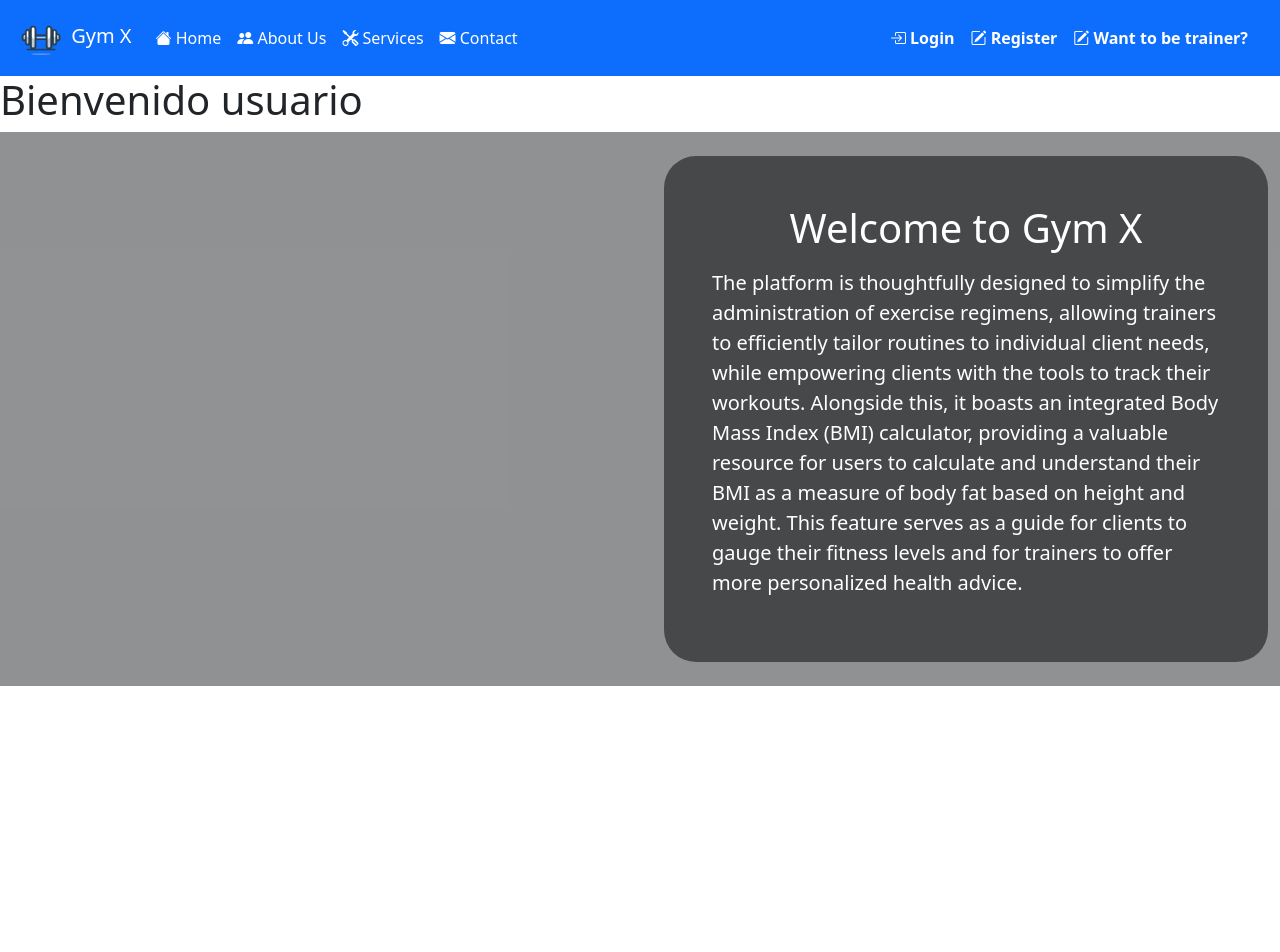
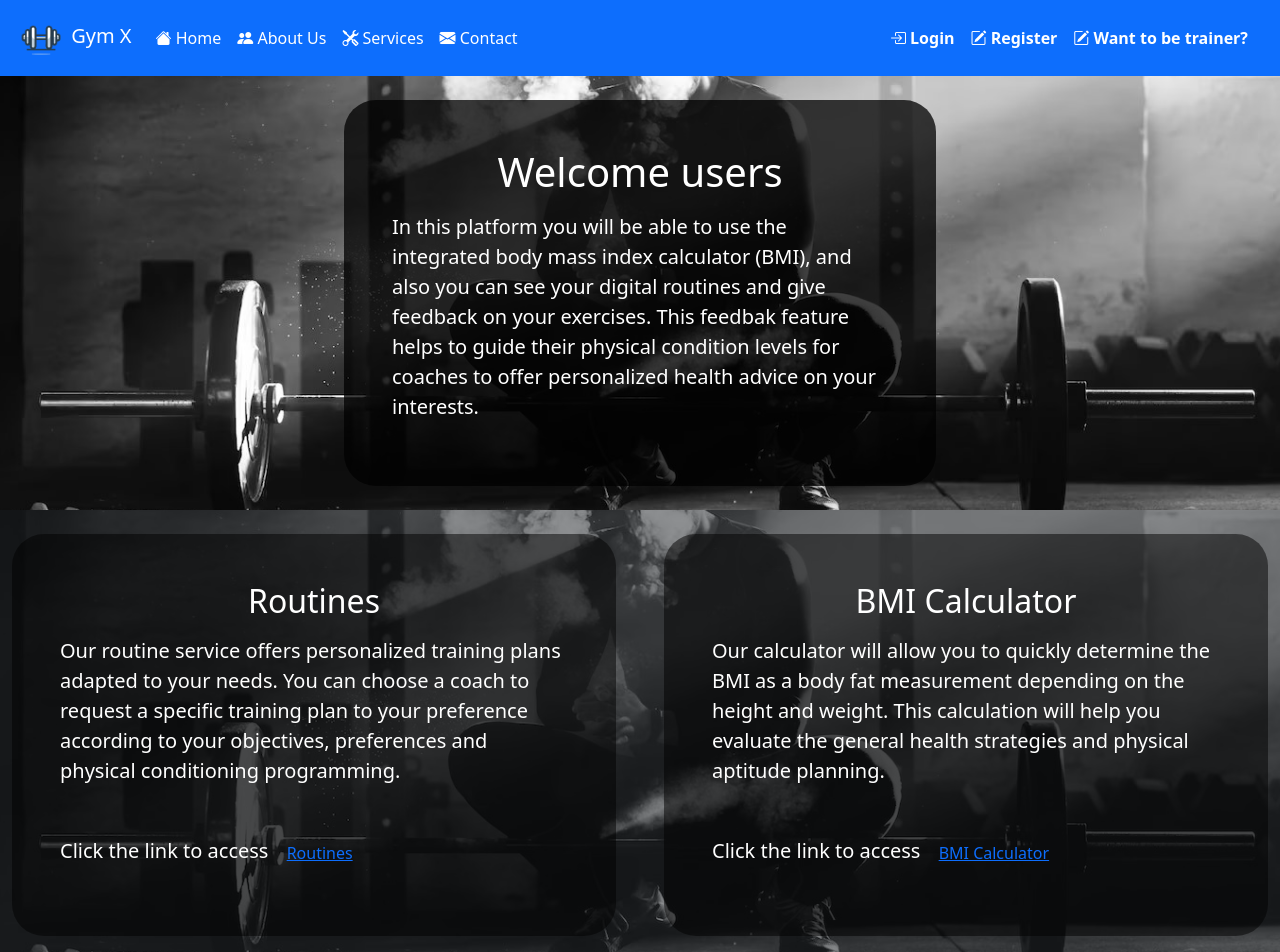
Before and after one commit to ComponentesCenfo/ComponentesProyectoFrontend, an Angular app: page /landing-client in a window 1280 px wide. Shown: the top 952 px of the page. Before the commit the page ends 800 px from the top, so only its background shows below. Built offline with nearby package versions, Linux system fonts and the light colour scheme.

Commit message:
Landing Page para Cliente

```diff
--- a/src/app/landing-page/landing-page.component.css
+++ b/src/app/landing-page/landing-page.component.css
@@ -0,0 +1,14 @@
+.bg-image {
+    background-image: url('/assets/background2.jpg');
+    background-size: cover;
+    background-position: center;
+    background-repeat: no-repeat;
+    background-attachment: fixed;
+    padding-right: 12px;
+  }
+
+  @media (max-width: 768px) {
+    .bg-image {
+      height: auto;
+    }
+  }
--- a/src/app/landing-page/landing-page.component.html
+++ b/src/app/landing-page/landing-page.component.html
@@ -1,7 +1,45 @@
-<div>
-    <h1>Bienvenido usuario</h1>
+<div class=" row bg-dark bg-opacity-50" id="Home">
+    <div class="container col-md-6">
+    </div>
+
     <section [ngClass]="{'bg-image' : true}">
-        <app-home></app-home>
+        <div class="container col-md-6  p-4 text-white">
+            <div class=" bg-black bg-opacity-75 rounded-5 p-5">
+              <h1 class="text-center">Welcome users </h1>
+              <p class="mt-3 fs-5 ">
+                In this platform you will be able to use the integrated body mass index calculator (BMI),
+                and also you can see your digital routines and give feedback on your exercises.
+                This feedbak feature helps to guide their physical condition levels for coaches
+                to offer personalized health advice on your interests.
+              </p>
+            </div>
+          </div>
     </section>
 
-</div>
+    <section [ngClass]="{'bg-image' : true}">
+        <div class=" row bg-dark bg-opacity-50" id="Services">
+            <div class="container col-md-6 p-4 text-white">
+                <div class=" bg-black bg-opacity-50 rounded-5 p-5">
+                    <h2 class="text-center">Routines</h2>
+                    <p class="mt-3 fs-5 ">
+                        Our routine service offers personalized training plans adapted to your needs. You can choose a coach to request a specific training plan to your preference according to your objectives, preferences and physical conditioning programming.
+                    </p>
+                    <p class="mt-5 fs-5">Click the link to access <a href="/login" class="btn btn-link">Routines</a></p>
+                </div>
+            </div>
+            <div class="container col-md-6 p-4 text-white">
+                <div class=" bg-black bg-opacity-50 rounded-5 p-5">
+                    <h2 class="text-center">BMI Calculator</h2>
+                    <p class="mt-3 fs-5 ">
+                        Our calculator will allow you to quickly determine the BMI as a body fat measurement depending on the height and weight. This calculation will help you evaluate the general health strategies and physical aptitude planning.
+                    </p>
+                    <p class="mt-5 fs-5">Click the link to access <a href="/login" class="btn btn-link">BMI Calculator</a></p>
+                </div>
+            </div>
+        </div>
+    </section>
+
+    <section>
+        <app-contact></app-contact>
+    </section>
+  </div>
```
Also changed, not shown: src/assets/background2.jpg (added).
